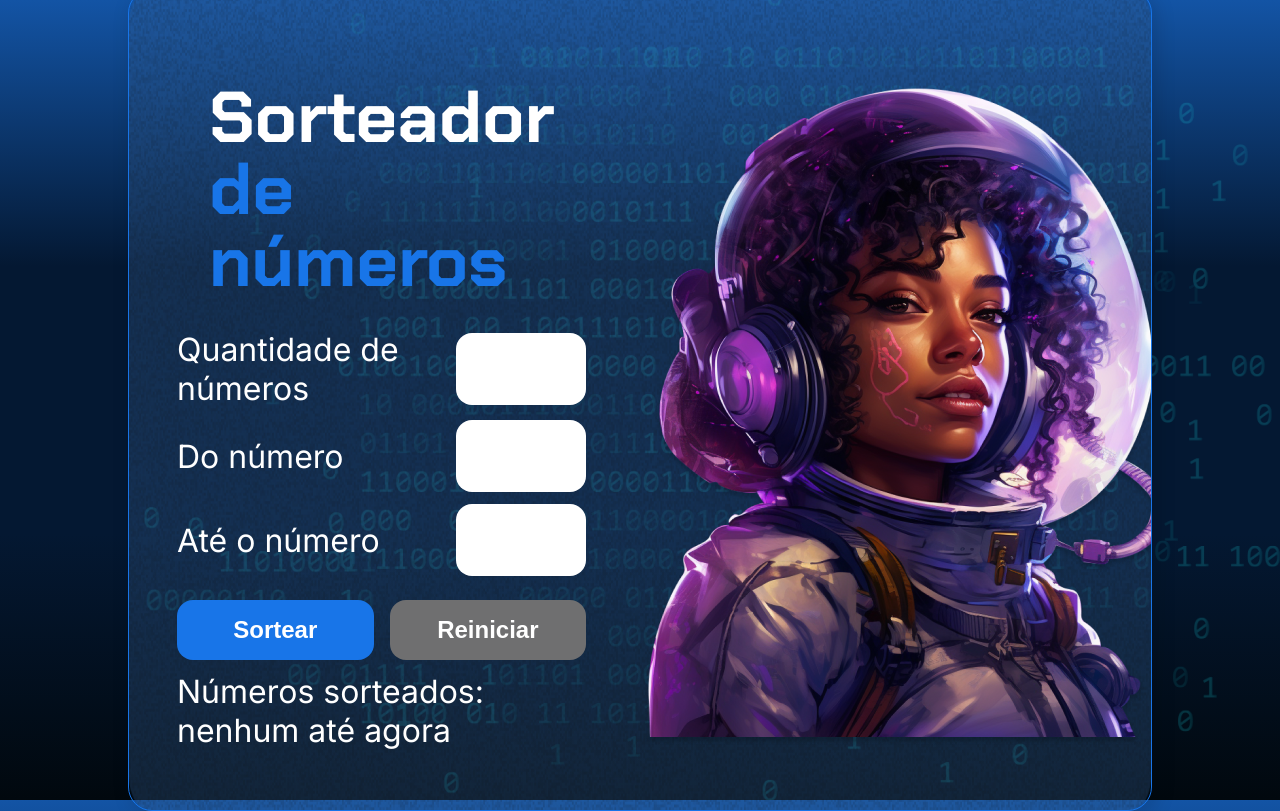
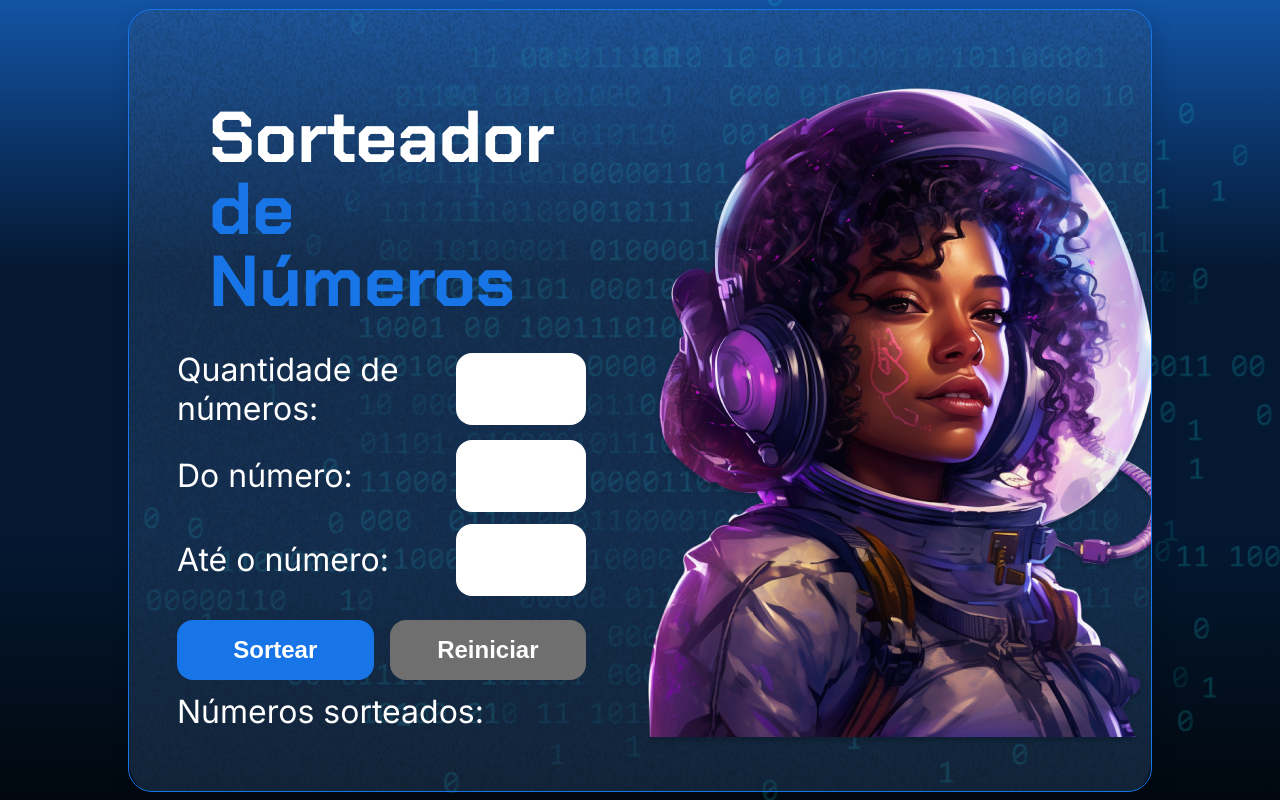
Before and after one commit to ingnasc/challengesAlura, a plain HTML site: page sorteador-numeros/index.html in a window 1280 px wide. Both pictures are taken after a click on the button "Sortear". Drawn offline with Linux system fonts and the light colour scheme.

Commit message:
button 'sortear', functions and show result

```diff
--- a/sorteador-numeros/app.js
+++ b/sorteador-numeros/app.js
@@ -0,0 +1,20 @@
+function sortear() {
+    let quantidade = parseInt(document.getElementById('quantidade').value);
+    let de = parseInt(document.getElementById('de').value);
+    let ate = parseInt(document.getElementById('ate').value);
+
+    let numerosSorteados = [];
+    let numero;
+
+    for(let i = 0; i < quantidade; i++) {
+    numero = sorteioNumeroAleatorio(de, ate);
+    numerosSorteados.push(numero);
+    }
+
+    let imprimirResultado = document.getElementById('resultado');
+    imprimirResultado.innerHTML = `<label class="texto__paragrafo">Números sorteados: ${numerosSorteados}</label>`
+}
+
+function sorteioNumeroAleatorio(minimo, maximo) {
+    return Math.floor(Math.random() * (maximo - minimo + 1)) + minimo;
+}
--- a/sorteador-numeros/index.html
+++ b/sorteador-numeros/index.html
@@ -8,7 +8,7 @@
     <link rel="preconnect" href="https://fonts.gstatic.com" crossorigin>
     <link href="https://fonts.googleapis.com/css2?family=Chakra+Petch:wght@700&family=Inter:wght@400;700&display=swap" rel="stylesheet">
     <link rel="stylesheet" href="style.css">
-    <title>Sorteador de números</title>
+    <title>Sorteador de Números | Venha jogar comigo!</title>
 </head>
 
 <body>
@@ -16,27 +16,27 @@
         <div class="container__conteudo">
             <div class="container__informacoes">
                 <div class="container__texto">
-                    <h1>Sorteador<span class="container__texto-azul"> de números</span></h1>
+                    <h1>Sorteador<span class="container__texto-azul"> de Números</span></h1>
 
                     <div class="container__campo">
-                        <label class="texto__paragrafo">Quantidade de números</label>
+                        <label class="texto__paragrafo">Quantidade de números:</label>
                         <input class="container__input" id="quantidade" type="number" min="1">
                     </div>
 
                     <div class="container__campo">
-                        <label class="texto__paragrafo">Do número</label>
+                        <label class="texto__paragrafo">Do número:</label>
                         <input class="container__input" id="de" type="number" min="1">
                     </div>
 
                     <div class="container__campo">
-                        <label class="texto__paragrafo">Até o número</label>
+                        <label class="texto__paragrafo">Até o número:</label>
                         <input class="container__input" id="ate" type="number" min="1">
                     </div>
                 </div>
 
                 <div class="chute container__botoes">
                     <button onclick="sortear()" id="btn-sortear" class="container__botao">Sortear</button>
-                    <button onclick="reiniciar()" id="btn-reiniciar" class="container__botao-desabilitado" >Reiniciar</button>
+                    <button onclick="reiniciar()" id="btn-reiniciar" class="container__botao-desabilitado">Reiniciar</button>
                 </div>
 
                 <div class="container__texto" id="resultado">
```
